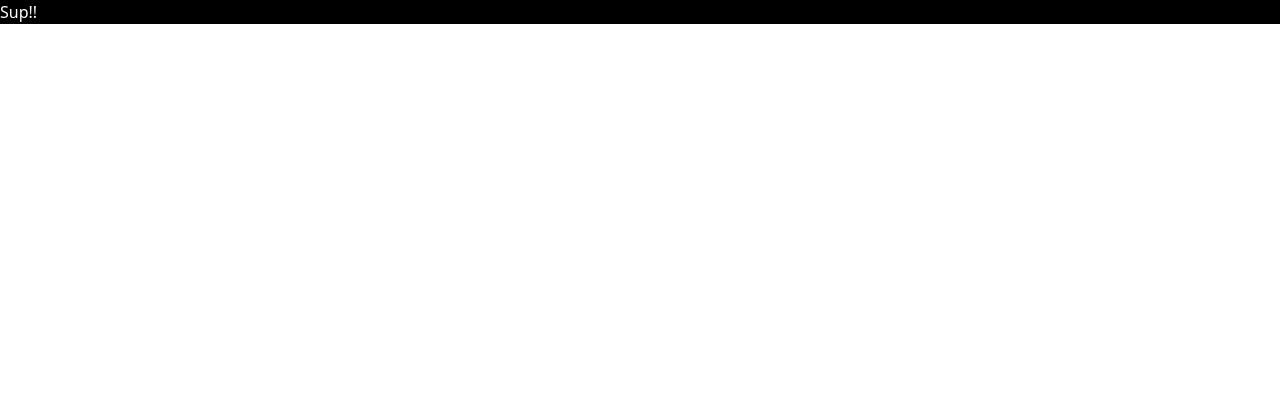
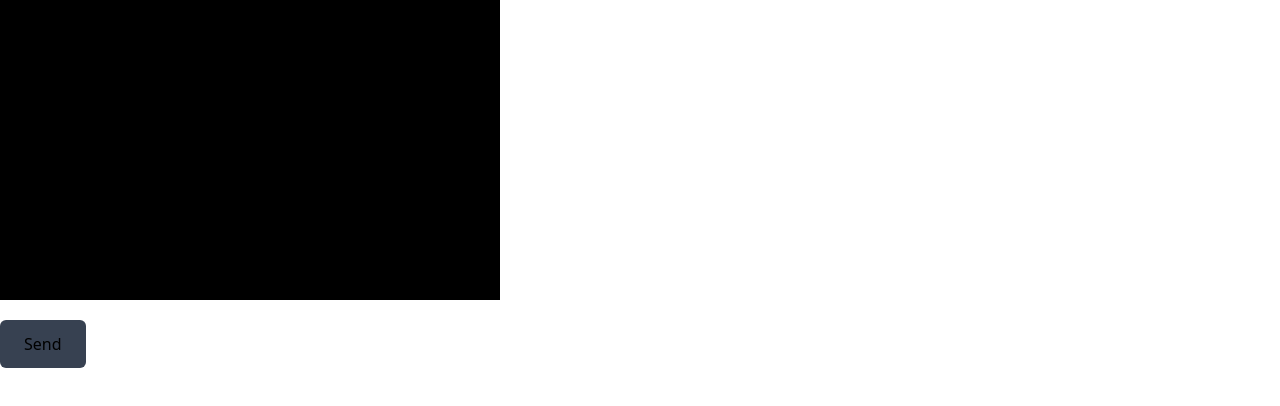
Before and after one commit to Ashish9738/Duo-Drive-Ext, a React (Vite) app in the folder frontend/: page / in a window 1280 px wide. Shown: the top 406 px of the page. Built offline with nearby package versions, Linux system fonts and the light colour scheme.

Commit message:
Added button Component

```diff
--- a/frontend/src/App.jsx
+++ b/frontend/src/App.jsx
@@ -1,13 +1,13 @@
-import { useState } from "react";
+import Widget from "./ui/Widget";
+import Button from "./components/Button";
 
-function App() {
-  const [count, setCount] = useState(0);
-
+const App = () => {
   return (
     <>
-      <div className="bg-black text-white">Sup!!</div>
+      <Widget />
+      <Button text="Send" />
     </>
   );
-}
+};
 
 export default App;
--- /dev/null
+++ b/frontend/src/components/Button.jsx
@@ -0,0 +1,11 @@
+const Button = ({ text }) => {
+  return (
+    <>
+      <button className="border-none outline-none bg-gray-700 px-6 py-3 mt-5 rounded-md">
+        {text}
+      </button>
+    </>
+  );
+};
+
+export default Button;
--- /dev/null
+++ b/frontend/src/ui/Widget.jsx
@@ -0,0 +1,9 @@
+const Widget = () => {
+  return (
+    <>
+      <div className="h-[300px] w-[500px] bg-black">Widget</div>
+    </>
+  );
+};
+
+export default Widget;
```
Also changed, not shown: 1 other file (tests, documents, lock files or other folders).
